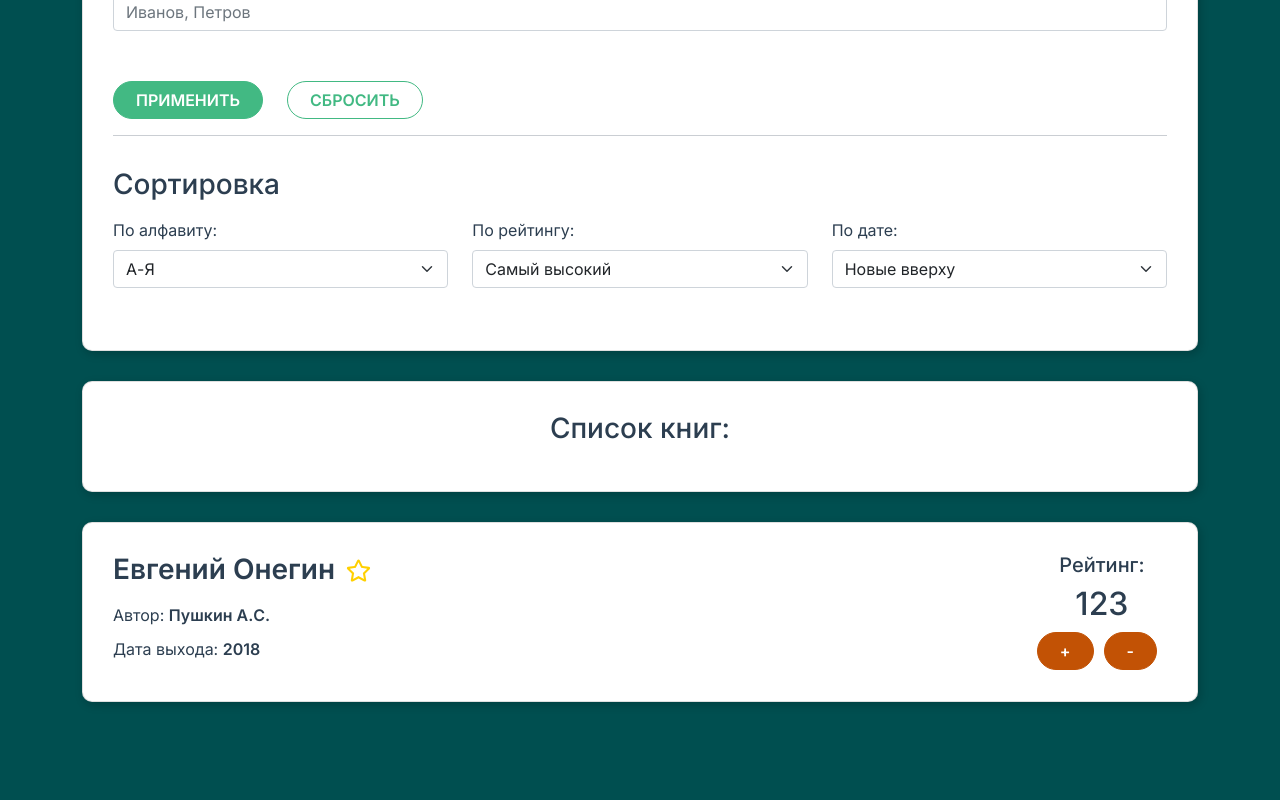
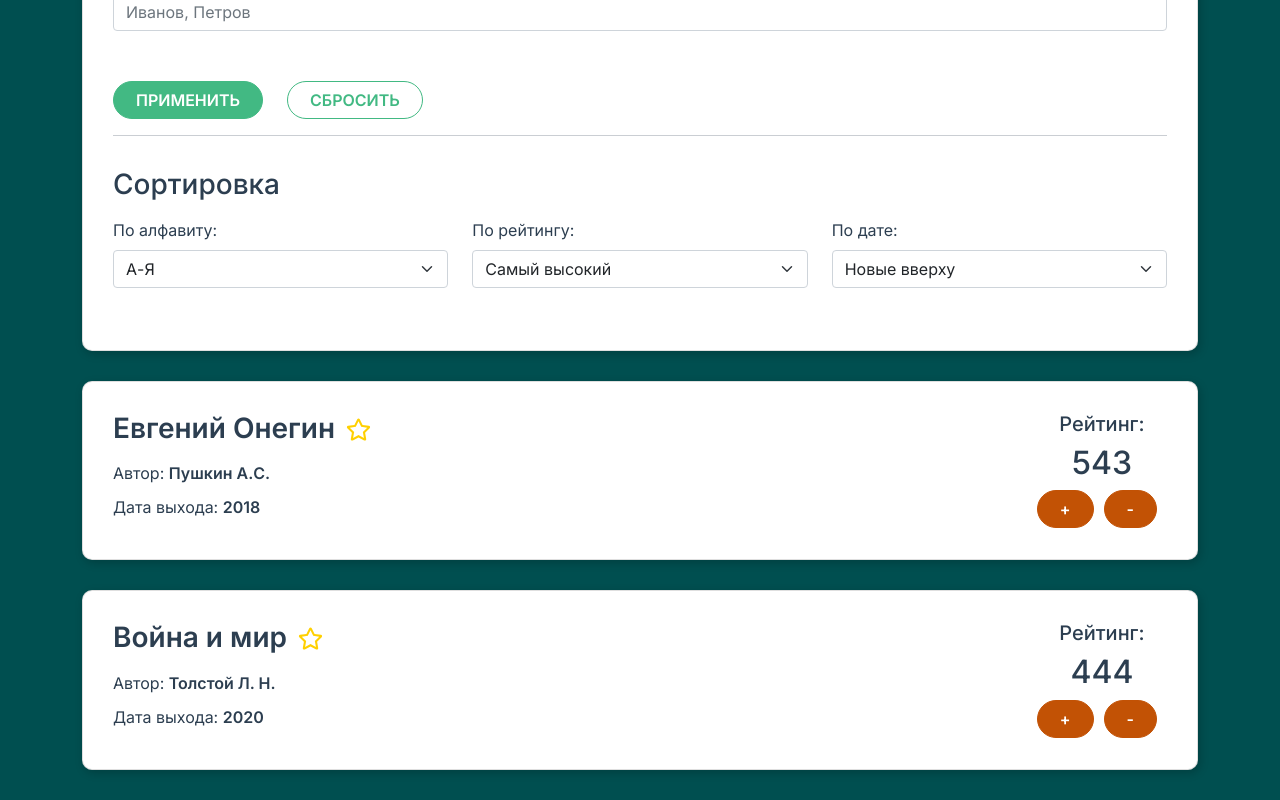
Before and after one commit to ANSNEKIT/ip-books, a Vue app: page /#/ in a window 1280 px wide. Shown: the part 756-1556 px from the top of the page. Before the commit the page ends 1488 px from the top, so only its background shows below. Built offline with nearby package versions, Linux system fonts and the light colour scheme.

Commit message:
add logic in book component

```diff
--- a/src/App.vue
+++ b/src/App.vue
@@ -11,16 +11,33 @@ import TheNavbar from './components/TheNavbar.vue';
 export default {
   // data() {
   //   return {
-  //     isAuth: true
+  //     favoriteBooks: [];
   //   }
   // },
-  // methods: {
-  // },
+
   components: { TheNavbar },
   provide() {
     return {
-      books: [
-        'mock',
+      favoriteBooks: [],
+      dataBooks: [
+        {
+          id: 1,
+          name: 'Евгений Онегин',
+          author: 'Пушкин А.С.',
+          year: '2018',
+          rating: 543,
+          isChangeRating: true,
+          favourite: false,
+        },
+        {
+          id: 2,
+          name: 'Война и мир',
+          author: 'Толстой Л. Н.',
+          year: '2020',
+          rating: 444,
+          isChangeRating: true,
+          favourite: false,
+        },
       ],
     };
   },
--- a/src/components/AppBooks.vue
+++ b/src/components/AppBooks.vue
@@ -1,41 +1,103 @@
 <template>
   <section class="card">
-    <h3 class="text-center mb-3">Список книг:</h3>
-    <p v-if="!books.length" class="text-center">Здесь пока ничего нет</p>
-  </section>
-  <section class="card" v-if="books.length">
     <div class="book">
       <div class="book-info">
         <div class="d-flex mb-3">
-          <h3 class="book-name"><strong>Евгений Онегин</strong></h3>
-          <button id="favorite-btn" type="button" class="btn">
-            <favorite-border />
+          <h3 class="book-name">
+            <strong>{{ name }}</strong>
+          </h3>
+          <button
+            @click="toggleFavouriteIcon"
+            id="favorite-btn"
+            type="button"
+            class="btn"
+          >
+            <favourite-filled v-if="isLocalFavourite" />
+            <favourite-border v-else />
           </button>
         </div>
-        <p class="book-author">Автор: <strong>Пушкин А.С.</strong></p>
+        <p class="book-author">
+          Автор: <strong>{{ author }}</strong>
+        </p>
         <p class="book-date">
-          Дата выхода: <time><strong>2018</strong></time>
+          Дата выхода:
+          <time
+            ><strong>{{ year }}</strong></time
+          >
         </p>
       </div>
 
       <div class="book-rating">
         <h5 class="text-center">Рейтинг:</h5>
-        <h2 class="text-center">123</h2>
-        <button type="button" class="button warning">+</button>
-        <button type="button" class="button warning">-</button>
+        <h2 class="text-center">{{ localRating }}</h2>
+        <button
+          v-if=isActiveButton
+          @click="upCount"
+          type="button"
+          class="button warning"
+        >+</button>
+        <button
+          v-if=isActiveButton
+          @click="downCount"
+          type="button"
+          class="button warning"
+        >-</button>
       </div>
     </div>
-
   </section>
 </template>
 
 <script>
-import FavoriteBorder from './FavoriteBorder.vue';
+import FavouriteBorder from './FavouriteBorder.vue';
+import FavouriteFilled from './FavouriteFilled.vue';
 
 export default {
-  components: { FavoriteBorder },
+  components: { FavouriteBorder, FavouriteFilled },
   name: 'appBooks',
-  inject: ['books'],
+  inject: ['dataBooks', 'favoriteBooks'],
+  props: {
+    id: Number,
+    name: String,
+    author: String,
+    year: String,
+    rating: Number,
+    isChangeRating: Boolean,
+    favourite: Boolean,
+    identity: Number,
+  },
+  emits: {
+    'add-favourite': (val) => typeof val === 'number',
+    'up-count': (val) => typeof val === 'number',
+    'down-count': (val) => typeof val === 'number',
+  },
+
+  data() {
+    return {
+      isLocalFavourite: this.favourite,
+      isActiveButton: this.isChangeRating,
+      localRating: this.rating,
+    };
+  },
+
+  methods: {
+    toggleFavouriteIcon() {
+      this.isLocalFavourite = !this.isLocalFavourite;
+      this.$emit('add-favourite', this.identity);
+    },
+
+    upCount() {
+      this.localRating += 1;
+      this.isActiveButton = !this.isActiveButton;
+      this.$emit('up-count', this.identity);
+    },
+
+    downCount() {
+      this.localRating -= 1;
+      this.isActiveButton = !this.isActiveButton;
+      this.$emit('down-count', this.identity);
+    },
+  },
+
 };
 </script>
 
--- /dev/null
+++ b/src/components/AppNoBooks.vue
@@ -0,0 +1,6 @@
+<template>
+  <section class="card">
+    <h3 class="text-center mb-3">Список книг:</h3>
+    <p class="text-center">Здесь пока ничего нет</p>
+  </section>
+</template>
--- a/src/views/Home.vue
+++ b/src/views/Home.vue
@@ -14,12 +14,31 @@
       <app-sort></app-sort>
     </div>
 
-    <app-books></app-books>
+    <app-no-books
+      v-if="!books.length"
+    ></app-no-books>
+    <app-books
+      v-else
+      v-for="(book, identity) in books"
+      :key="book.id"
+      :id="book.id"
+      :name="book.name"
+      :author="book.author"
+      :year="book.year"
+      :rating="book.rating"
+      :favourite="book.favourite"
+      :identity="identity"
+      :isChangeRating="book.isChangeRating"
+      @add-favourite="dispatchFavorite"
+      @up-count="upCount"
+      @down-count="downCount"
+    ></app-books>
   </section>
 </template>
 
 <script>
 import AppBooks from '../components/AppBooks.vue';
+import AppNoBooks from '../components/AppNoBooks.vue';
 import AppFilters from '../components/AppFilters.vue';
 import AppSearch from '../components/AppSearch.vue';
 import AppSort from '../components/AppSort.vue';
@@ -30,8 +49,84 @@ export default {
     AppSort,
     AppSearch,
     AppBooks,
+    AppNoBooks,
   },
   name: 'Home',
+  inject: ['dataBooks', 'favoriteBooks'],
+  data() {
+    return {
+      books: this.dataBooks,
+    };
+  },
+  methods: {
+    dispatchFavorite(identity) {
+      const book = this.searchBook(identity);
+      book.favourite = !book.favourite;
+      if (book.favourite) {
+        this.addFavorite(book);
+      } else {
+        this.removeFavorite(book);
+      }
+    },
+
+    addFavorite(book) {
+      if (this.favoriteBooks.length) {
+        const hasFavoriteBook = this.hasFavourite(book);
+
+        if (!hasFavoriteBook) {
+          this.favoriteBooks.push(book);
+        }
+      } else {
+        this.favoriteBooks.push(book);
+      }
+    },
+
+    removeFavorite(book) {
+      if (this.favoriteBooks.length) {
+        const hasFavoriteBook = this.hasFavourite(book);
+        if (hasFavoriteBook) {
+          const idx = this.searchIndexFavourite(book.id);
+          this.favoriteBooks.splice(idx, 1);
+        }
+      }
+    },
+
+    hasFavourite(book) {
+      const newArr = this.favoriteBooks.map((elem) => elem.id === book.id);
+      if (newArr[0] === true) {
+        return true;
+      }
+      return false;
+    },
+
+    searchIndexFavourite(id) {
+      let identity = null;
+      this.favoriteBooks.forEach((favourite, idx) => {
+        if (favourite.idx === id) {
+          identity = idx;
+        }
+      });
+      return identity;
+    },
+
+    upCount(identity) {
+      const book = this.searchBook(identity);
+      book.rating += 1;
+      book.isChangeRating = false;
+    },
+
+    downCount(identity) {
+      const book = this.searchBook(identity);
+      book.rating -= 1;
+      book.isChangeRating = false;
+    },
+
+    searchBook(id) {
+      return this.dataBooks[id];
+    },
+
+  },
+
 };
 </script>
 
```
Also changed, not shown: src/components/FavouriteBorder.vue (renamed from src/components/FavoriteBorder.vue), src/components/FavouriteFilled.vue (renamed from src/components/FavoriteFilled.vue).
